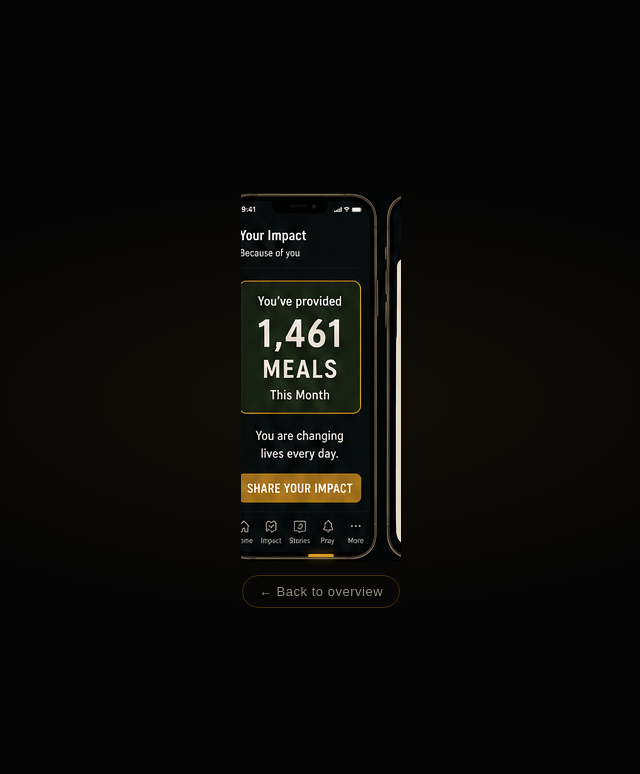
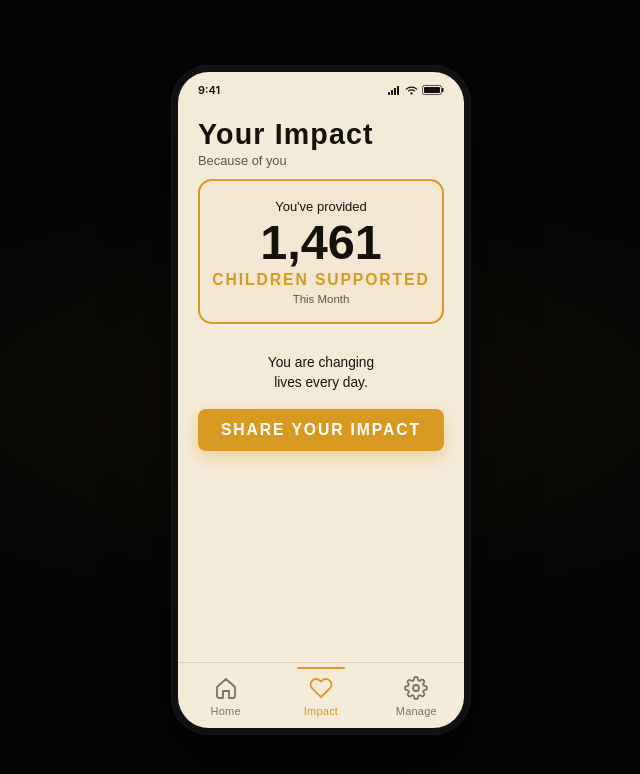
Before and after one commit to navionpilot/daily-bread-project, a Next.js app: page /impact in a window 1280 px wide. Shown: the top 774 px of the page, without its empty margins (319-959 px from the left). Built offline with nearby package versions, Linux system fonts and the light colour scheme.

Commit message:
Add files via upload

```diff
--- a/app/globals.css
+++ b/app/globals.css
@@ -1,5 +1,5 @@
 /* ================================================================
-   Daily Bread Project — Global Styles  (v12 — welcome flipped to cream + FBC badge on home)
+   Daily Bread Project — Global Styles  (v13 — coded impact)
    ================================================================ */
 
 * { box-sizing: border-box; }
@@ -80,8 +80,8 @@ button { font: inherit; }
 }
 
 /* ================================================================
-   IMAGE-BASED APP SCREENS  (still used by /impact, /manage
-   until we rebuild them as code)
+   IMAGE-BASED APP SCREENS  (still used by /manage until
+   we rebuild it as code)
    ================================================================ */
 
 .appStage {
@@ -1070,3 +1070,185 @@ button.appHotspot, .appHotspot {
   background: #d89a22;
   border-radius: 999px;
 }
+
+/* ================================================================
+   YOUR IMPACT SCREEN  (new! — fully coded)
+   ================================================================ */
+
+.impactScreen {
+  width: 100%;
+  height: 100%;
+  background: #f4ead8;
+  color: #14110c;
+  border-radius: 31px;
+  display: flex;
+  flex-direction: column;
+  overflow: hidden;
+}
+@media (max-width: 520px) {
+  .impactScreen { border-radius: 0; }
+}
+
+.impactStatusBar {
+  display: flex;
+  align-items: center;
+  justify-content: space-between;
+  font-family: -apple-system, BlinkMacSystemFont, "Segoe UI", sans-serif;
+  font-size: 11px;
+  font-weight: 600;
+  color: #14110c;
+  padding: 4% 7% 0;
+  flex-shrink: 0;
+}
+.impactStatusIcons { display: flex; align-items: center; gap: 4px; }
+.impactStatusIcons svg { display: block; }
+@media (max-width: 520px) {
+  .impactStatusBar { display: none; }
+}
+
+.impactHeader {
+  padding: 8% 7% 4%;
+  flex-shrink: 0;
+}
+.impactTitle {
+  font-family: 'Oswald', sans-serif;
+  font-weight: 700;
+  font-size: clamp(24px, 10cqw, 34px);
+  letter-spacing: 0.04em;
+  color: #14110c;
+  line-height: 1;
+}
+.impactSubtitle {
+  font-family: 'DM Sans', sans-serif;
+  font-size: clamp(12px, 4.5cqw, 15px);
+  color: #5f574b;
+  margin-top: 4px;
+}
+
+.impactContent {
+  flex: 1;
+  display: flex;
+  flex-direction: column;
+  padding: 0 7%;
+  min-height: 0;
+}
+
+/* Gold-bordered stat card */
+.impactStatCard {
+  border: 2.5px solid #d89a22;
+  border-radius: 14px;
+  padding: 7% 5%;
+  text-align: center;
+  margin-bottom: 6%;
+  background: rgba(216, 154, 34, 0.04);
+}
+.impactStatLine1 {
+  display: block;
+  font-family: 'DM Sans', sans-serif;
+  font-size: clamp(13px, 4.5cqw, 16px);
+  color: #14110c;
+  margin-bottom: 2%;
+}
+.impactStatNumber {
+  display: block;
+  font-family: 'Oswald', sans-serif;
+  font-weight: 700;
+  font-size: clamp(42px, 17cqw, 60px);
+  color: #14110c;
+  line-height: 1;
+  margin-bottom: 2%;
+}
+.impactStatLabel {
+  display: block;
+  font-family: 'Oswald', sans-serif;
+  font-weight: 700;
+  font-size: clamp(14px, 5.5cqw, 19px);
+  letter-spacing: 0.12em;
+  color: #d89a22;
+  text-transform: uppercase;
+  margin-bottom: 2%;
+}
+.impactStatPeriod {
+  display: block;
+  font-family: 'DM Sans', sans-serif;
+  font-size: clamp(11px, 4cqw, 13px);
+  color: #5f574b;
+}
+
+.impactMessage {
+  text-align: center;
+  font-family: 'DM Sans', sans-serif;
+  font-size: clamp(13px, 4.8cqw, 16px);
+  color: #14110c;
+  line-height: 1.5;
+  margin-bottom: 6%;
+}
+
+.impactShareBtn {
+  background: #d89a22;
+  color: #ffffff;
+  border: none;
+  border-radius: 8px;
+  padding: 5% 4%;
+  font-family: 'Oswald', sans-serif;
+  font-size: clamp(15px, 5.5cqw, 19px);
+  font-weight: 700;
+  letter-spacing: 0.12em;
+  text-transform: uppercase;
+  cursor: pointer;
+  width: 100%;
+  transition: background 0.15s, transform 0.1s;
+  box-shadow: 0 6px 18px rgba(216, 154, 34, 0.35);
+}
+.impactShareBtn:hover { background: #c98a18; }
+.impactShareBtn:active { transform: scale(0.98); }
+
+/* Bottom nav — 3 tabs (matches dashboard nav) */
+.impactNav {
+  display: grid;
+  grid-template-columns: repeat(3, 1fr);
+  border-top: 1px solid rgba(20, 17, 12, 0.12);
+  padding: 2% 0 3%;
+  margin-top: auto;
+  flex-shrink: 0;
+}
+.impactNavBtn {
+  background: transparent;
+  border: none;
+  cursor: pointer;
+  display: flex;
+  flex-direction: column;
+  align-items: center;
+  gap: 5px;
+  padding: 8px 0 2px;
+  color: rgba(20, 17, 12, 0.55);
+  transition: color 0.15s;
+  position: relative;
+}
+.impactNavBtn:hover { color: #14110c; }
+.impactNavBtn svg {
+  width: 24px;
+  height: 24px;
+  stroke: currentColor;
+  stroke-width: 1.8;
+  stroke-linecap: round;
+  stroke-linejoin: round;
+  fill: none;
+}
+.impactNavBtnLabel {
+  font-family: 'DM Sans', sans-serif;
+  font-size: clamp(11px, 3.8cqw, 13px);
+  font-weight: 500;
+  letter-spacing: 0.02em;
+}
+.impactNavBtn--active { color: #d89a22; }
+.impactNavBtn--active::after {
+  content: "";
+  position: absolute;
+  top: -1px;
+  left: 25%;
+  right: 25%;
+  height: 2px;
+  background: #d89a22;
+  border-radius: 999px;
+}
--- a/app/impact/page.tsx
+++ b/app/impact/page.tsx
@@ -1,19 +1,120 @@
-import PhoneScreen from "@/components/PhoneScreen";
+"use client";
+
+import { useRouter, usePathname } from "next/navigation";
 
 /**
- * Your Impact — meals YOU personally helped provide this month
+ * Your Impact — personalized stats screen for the logged-in partner.
+ *
+ * Shows the partner's cumulative contribution: "Because of YOU, X children
+ * supported this month." Includes a share button for social sharing.
+ *
+ * Number is hardcoded for now. When Supabase is wired up, it'll come
+ * from the partner's giving history.
  */
 
+const PARTNER_CONTRIBUTION = 1461;
+
 export default function ImpactPage() {
+  const router = useRouter();
+  const pathname = usePathname();
+
+  const handleShare = () => {
+    // Later: real share functionality (Web Share API or copy-link)
+    // For now, just no-op
+  };
+
   return (
-    <PhoneScreen
-      imageSrc="/assets/screens/10_your_impact_screen.png"
-      imageAlt="Your personal impact this month"
-      hotspots={[
-        { left: "0%", top: "87%", width: "33.33%", height: "13%", goto: "/dashboard", label: "Home" },
-        { left: "33.33%", top: "87%", width: "33.33%", height: "13%", goto: "/impact", label: "Your Impact" },
-        { left: "66.66%", top: "87%", width: "33.34%", height: "13%", goto: "/manage", label: "Manage" },
-      ]}
-    />
+    <main className="codedAppStage">
+      <div className="codedPhone">
+        <div className="impactScreen">
+
+          <div className="impactStatusBar">
+            <span>9:41</span>
+            <div className="impactStatusIcons">
+              <svg width="13" height="9" viewBox="0 0 13 9" fill="currentColor">
+                <rect x="0" y="6" width="2" height="3" rx="0.4" />
+                <rect x="3" y="4" width="2" height="5" rx="0.4" />
+                <rect x="6" y="2" width="2" height="7" rx="0.4" />
+                <rect x="9" y="0" width="2" height="9" rx="0.4" />
+              </svg>
+              <svg width="13" height="9" viewBox="0 0 13 9" fill="none" stroke="currentColor" strokeWidth="1.1" strokeLinecap="round">
+                <path d="M1.2 3.2c1.5-1.4 3.3-2.1 5.3-2.1s3.8 0.7 5.3 2.1" />
+                <path d="M3.4 5c1-0.7 2.1-1.1 3.1-1.1s2.1 0.4 3.1 1.1" />
+                <circle cx="6.5" cy="7.4" r="0.6" fill="currentColor" />
+              </svg>
+              <svg width="22" height="10" viewBox="0 0 22 10" fill="none" stroke="currentColor" strokeWidth="0.7">
+                <rect x="0.5" y="0.5" width="19" height="9" rx="2" />
+                <rect x="2" y="2" width="16" height="6" rx="1" fill="currentColor" stroke="none" />
+                <rect x="20" y="3" width="1.5" height="4" rx="0.6" fill="currentColor" stroke="none" />
+              </svg>
+            </div>
+          </div>
+
+          <div className="impactHeader">
+            <div className="impactTitle">Your Impact</div>
+            <div className="impactSubtitle">Because of you</div>
+          </div>
+
+          <div className="impactContent">
+
+            <div className="impactStatCard">
+              <span className="impactStatLine1">You&apos;ve provided</span>
+              <span className="impactStatNumber">
+                {PARTNER_CONTRIBUTION.toLocaleString()}
+              </span>
+              <span className="impactStatLabel">Children Supported</span>
+              <span className="impactStatPeriod">This Month</span>
+            </div>
+
+            <p className="impactMessage">
+              You are changing
+              <br />
+              lives every day.
+            </p>
+
+            <button className="impactShareBtn" onClick={handleShare}>
+              SHARE YOUR IMPACT
+            </button>
+
+          </div>
+
+          {/* Bottom nav — 3 tabs */}
+          <nav className="impactNav">
+            <button
+              className={`impactNavBtn${pathname === "/dashboard" ? " impactNavBtn--active" : ""}`}
+              onClick={() => router.push("/dashboard")}
+              aria-label="Home"
+            >
+              <svg viewBox="0 0 24 24">
+                <path d="M3 11l9-8 9 8v9a2 2 0 0 1-2 2h-4v-7h-6v7H5a2 2 0 0 1-2-2v-9z" />
+              </svg>
+              <span className="impactNavBtnLabel">Home</span>
+            </button>
+            <button
+              className={`impactNavBtn${pathname === "/impact" ? " impactNavBtn--active" : ""}`}
+              onClick={() => router.push("/impact")}
+              aria-label="Your Impact"
+            >
+              <svg viewBox="0 0 24 24">
+                <path d="M20.84 4.61a5.5 5.5 0 0 0-7.78 0L12 5.67l-1.06-1.06a5.5 5.5 0 0 0-7.78 7.78L12 21.23l8.84-8.84a5.5 5.5 0 0 0 0-7.78z" />
+              </svg>
+              <span className="impactNavBtnLabel">Impact</span>
+            </button>
+            <button
+              className={`impactNavBtn${pathname === "/manage" ? " impactNavBtn--active" : ""}`}
+              onClick={() => router.push("/manage")}
+              aria-label="Manage Giving"
+            >
+              <svg viewBox="0 0 24 24">
+                <circle cx="12" cy="12" r="3" />
+                <path d="M19.4 15a1.65 1.65 0 0 0 .33 1.82l.06.06a2 2 0 1 1-2.83 2.83l-.06-.06a1.65 1.65 0 0 0-1.82-.33 1.65 1.65 0 0 0-1 1.51V21a2 2 0 1 1-4 0v-.09a1.65 1.65 0 0 0-1-1.51 1.65 1.65 0 0 0-1.82.33l-.06.06a2 2 0 1 1-2.83-2.83l.06-.06a1.65 1.65 0 0 0 .33-1.82 1.65 1.65 0 0 0-1.51-1H3a2 2 0 1 1 0-4h.09a1.65 1.65 0 0 0 1.51-1 1.65 1.65 0 0 0-.33-1.82l-.06-.06a2 2 0 1 1 2.83-2.83l.06.06a1.65 1.65 0 0 0 1.82.33h0a1.65 1.65 0 0 0 1-1.51V3a2 2 0 1 1 4 0v.09a1.65 1.65 0 0 0 1 1.51 1.65 1.65 0 0 0 1.82-.33l.06-.06a2 2 0 1 1 2.83 2.83l-.06.06a1.65 1.65 0 0 0-.33 1.82v0a1.65 1.65 0 0 0 1.51 1H21a2 2 0 1 1 0 4h-.09a1.65 1.65 0 0 0-1.51 1z" />
+              </svg>
+              <span className="impactNavBtnLabel">Manage</span>
+            </button>
+          </nav>
+
+        </div>
+      </div>
+    </main>
   );
 }
```
Also changed, not shown: README.txt.
